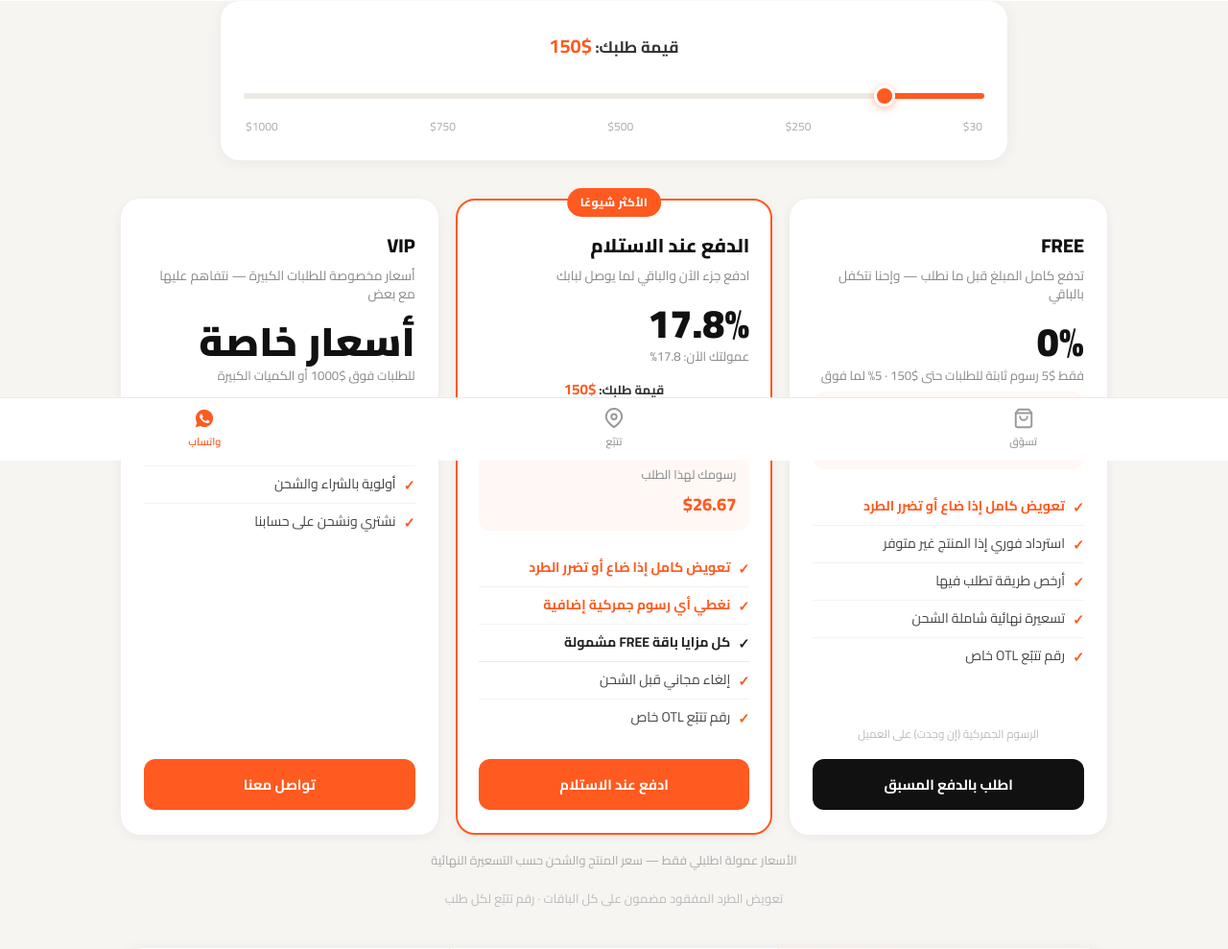
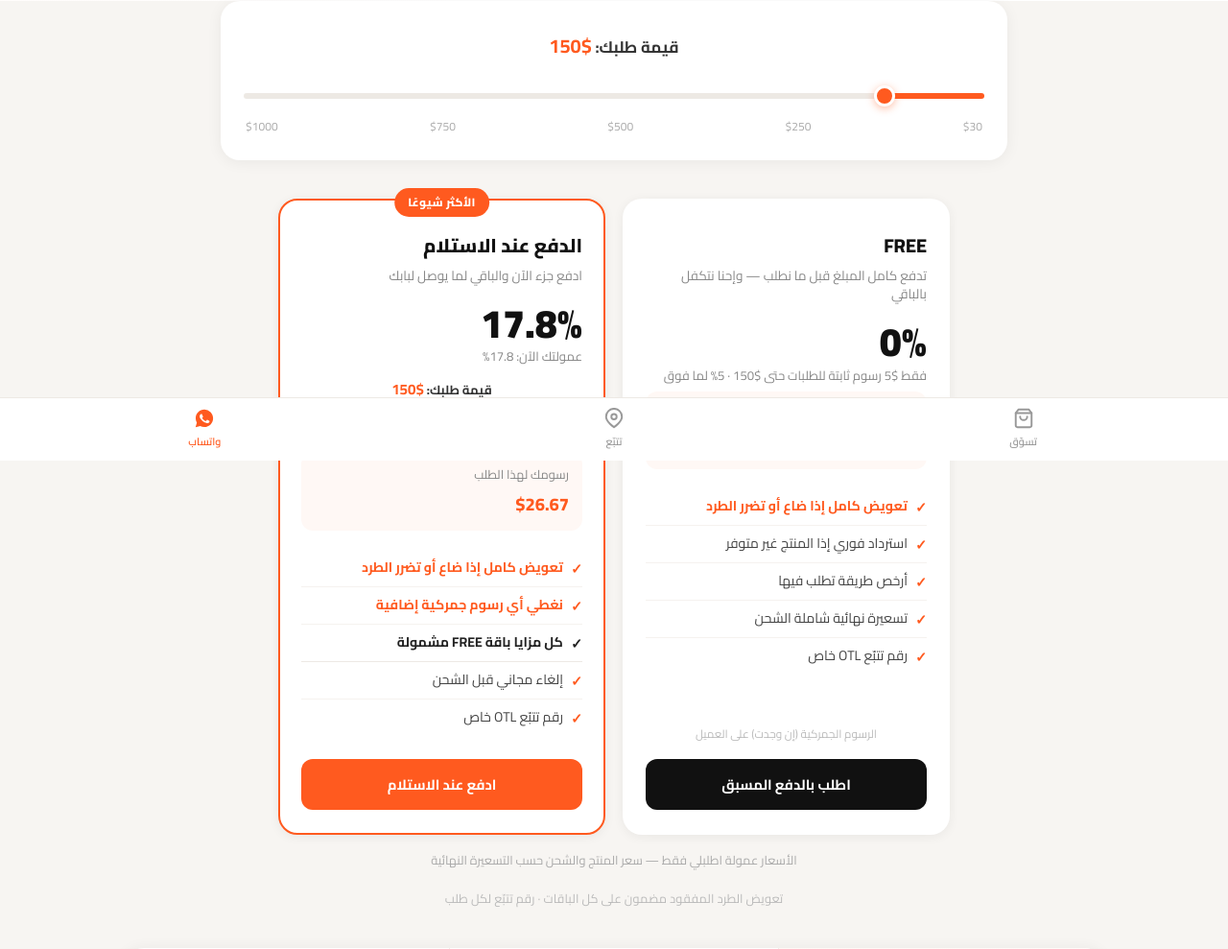
Before and after one commit to qaissamra/otlobly, a Flask app: page /pricing in a window 1280 px wide. Shown: the part 320-1309 px from the top of the page at 96% size. Run offline with Flask 3, Linux system fonts and the light colour scheme.

Commit message:
Pricing: drop the VIP tier — centered 2-up plan grid (Pay-on-delivery + FREE)
Removes the VIP plan card (#card-cod) and switches .plans-row to a centered
two-column grid (repeat(2,1fr); max-width:700px). The cta-cod wiring is
null-guarded in buildWaLinks; plan3.* / wa.cod strings kept in the dict for an
easy future restore. Membership section (member/biz) unchanged.

Co-Authored-By: Claude Opus 4.8 <noreply@anthropic.com>

```diff
--- a/templates/pricing.html
+++ b/templates/pricing.html
@@ -124,9 +124,10 @@ input[type=range]::-moz-range-thumb{
 .plans-outer{max-width:1060px;margin:0 auto;padding:0 16px}
 .plans-row{
   display:grid;
-  grid-template-columns:repeat(3,1fr);
+  grid-template-columns:repeat(2,1fr);
   gap:18px;
-  margin-bottom:14px;
+  max-width:700px;
+  margin:0 auto 14px;
 }
 .plan-card{
   background:#fff;border-radius:20px;
@@ -480,20 +481,7 @@ footer a:hover{color:#fff}
       <a class="btn-plan orange" id="cta-deposit" href="#" target="_blank" rel="noopener" data-i18n="plan2.cta">ادفع عند الاستلام</a>
     </div>
 
-    <!-- Card 3: VIP -->
-    <div class="plan-card" id="card-cod">
-      <div class="plan-name" data-i18n="plan3.name">VIP</div>
-      <div class="plan-tagline" data-i18n="plan3.tagline">أسعار مخصوصة للطلبات الكبيرة — نتفاهم عليها مع بعض</div>
-      <div class="plan-rate" data-i18n="plan3.rate">أسعار خاصة</div>
-      <div class="plan-rate-sub" data-i18n="plan3.ratesub">للطلبات فوق $1000 أو الكميات الكبيرة</div>
-      <ul class="plan-features">
-        <li class="feature-parent" data-i18n="plan3.f0">كل مزايا الدفع عند الاستلام مشمولة</li>
-        <li data-i18n="plan3.f1">مدير حساب خاص يتابع طلبك شخصياً</li>
-        <li data-i18n="plan3.f2">أولوية بالشراء والشحن</li>
-        <li data-i18n="plan3.f3">نشتري ونشحن على حسابنا</li>
-      </ul>
-      <a class="btn-plan orange" id="cta-cod" href="#" target="_blank" rel="noopener" data-i18n="plan3.cta">تواصل معنا</a>
-    </div>
+    <!-- Card 3 (VIP) temporarily removed — markup + plan3.* / wa.cod strings kept below for easy restore -->
 
   </div>
   <p class="plans-note" data-i18n="plans.note">الأسعار عمولة اطلبلي فقط — سعر المنتج والشحن حسب التسعيرة النهائية</p>
@@ -1019,7 +1007,8 @@ function buildWaLinks() {
   }
   document.getElementById("cta-prepaid").href  = wa(d["wa.prepaid"]);
   document.getElementById("cta-deposit").href   = wa(d["wa.deposit"]);
-  document.getElementById("cta-cod").href       = wa(d["wa.cod"]);
+  const codBtn = document.getElementById("cta-cod");   /* VIP card temporarily removed */
+  if (codBtn) codBtn.href = wa(d["wa.cod"]);
   document.getElementById("cta-member").href    = wa(d["wa.member"]);
   document.getElementById("cta-biz").href       = wa(d["wa.biz"]);
   document.getElementById("wa-nav").href        = wa(d["wa.nav"]);
```
